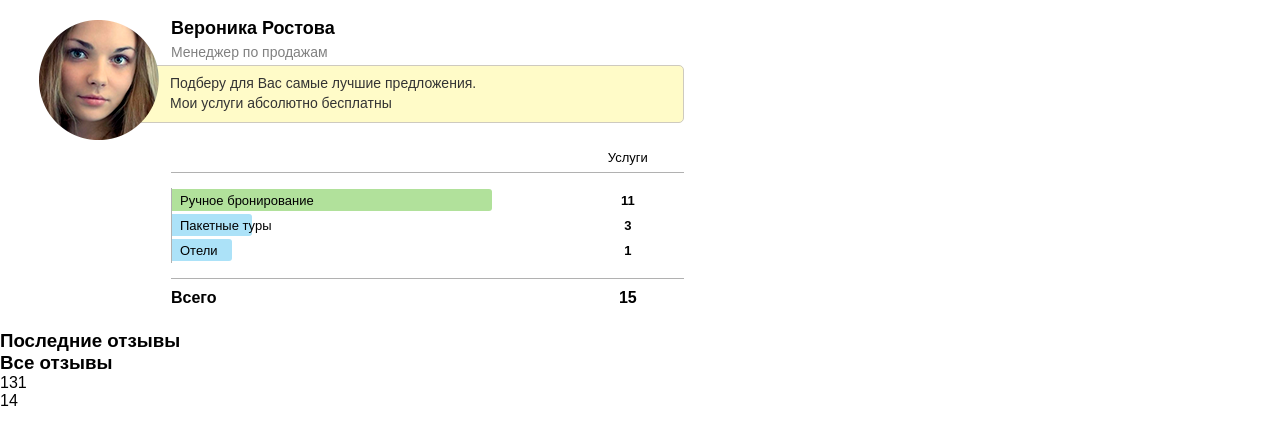
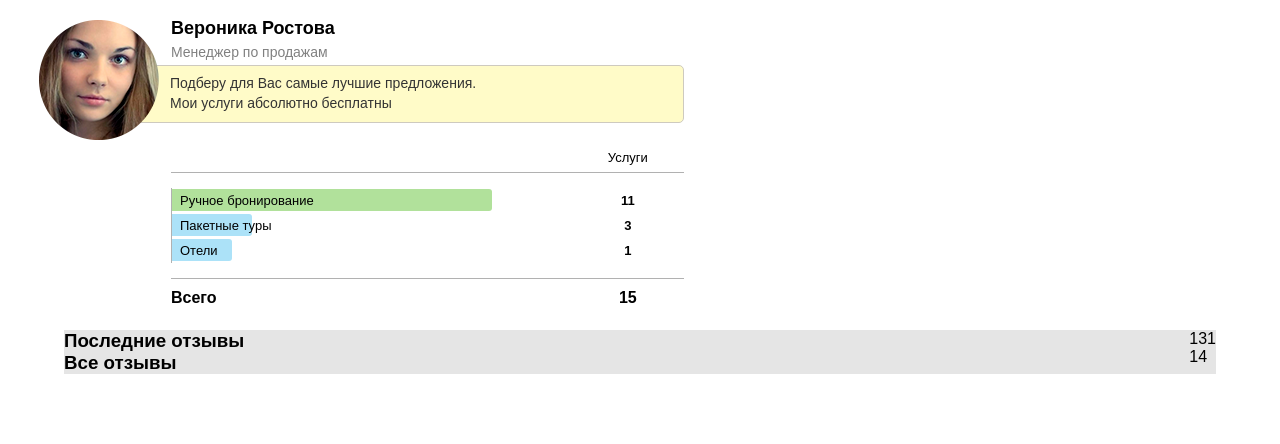
Before and after one commit to reactb0y1/060920191755a, a React (Create React App) app: page / in a window 1280 px wide. Shown: the top 444 px of the page. Built offline with nearby package versions, Linux system fonts and the light colour scheme.

Commit message:
stl CommentsHead Задана базовая стилизация

```diff
--- a/src/Comments/Comments.css
+++ b/src/Comments/Comments.css
@@ -0,0 +1,5 @@
+.Comments {
+    display: flex;
+    flex-direction: column;
+    align-items: center;
+}
--- a/src/Comments/Comments.js
+++ b/src/Comments/Comments.js
@@ -7,7 +7,7 @@
 class Comments extends Component {
     render() {
         return (
-            <div>
+            <div className='Comments'>
                 <CommentsHead/>
                 <Comment/>
                 <WriteComment/>
--- a/src/Comments/CommentsHead/CommentsHead.css
+++ b/src/Comments/CommentsHead/CommentsHead.css
@@ -0,0 +1,6 @@
+.CommentsHead {
+    width: 90%;
+    display: flex;
+    justify-content: space-between;
+    background-color: rgba(0,0,0,0.1);
+}
```
